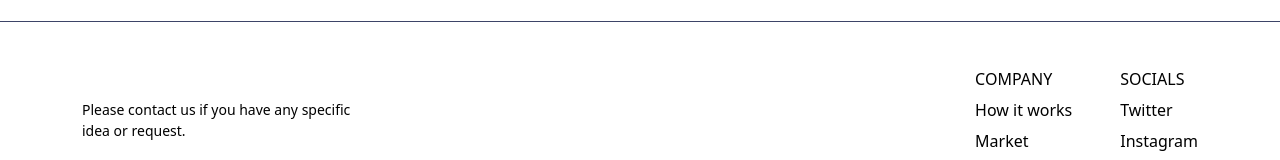
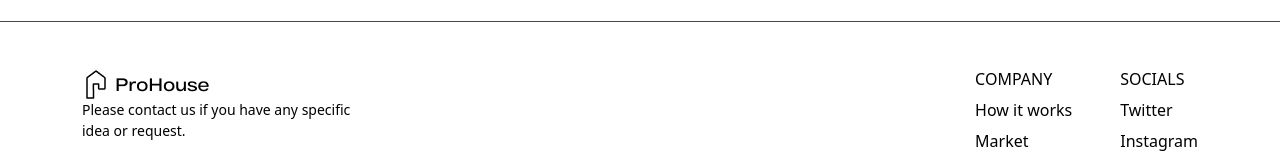
Before and after one commit to tHeStRyNg/de_rental, a React (Create React App) app: page / in a window 1280 px wide. Shown: the part 3583-3743 px from the top of the page. Built offline with nearby package versions, Linux system fonts and the light colour scheme.

Commit message:
refactored css logo svg css

```diff
--- a/src/components/navbar/navbar.css
+++ b/src/components/navbar/navbar.css
@@ -8,8 +8,13 @@
   --text-color: #ffffff;
 }
 
-svg{ fill:#1a1a1a;}
-.dark svg {fill:#ffffff;}
+img.dark-mode-icon {
+  filter: invert(1);
+}
+
+[data-theme='dark'] img.dark-mode-icon {
+  filter: invert(0);
+}
 
 .navbar {
   background-color: var(--bg-color);
--- a/src/pages/Footer.js
+++ b/src/pages/Footer.js
@@ -14,7 +14,7 @@ function Footer() {
             <img
               src={require("../images/logo/logo.png")}
               alt="logo"
-              className="gray-100"
+              className="dark-mode-icon"
             />
             <p className="gray-100">
               Please contact us if you have any specific <br /> idea or request.
```
